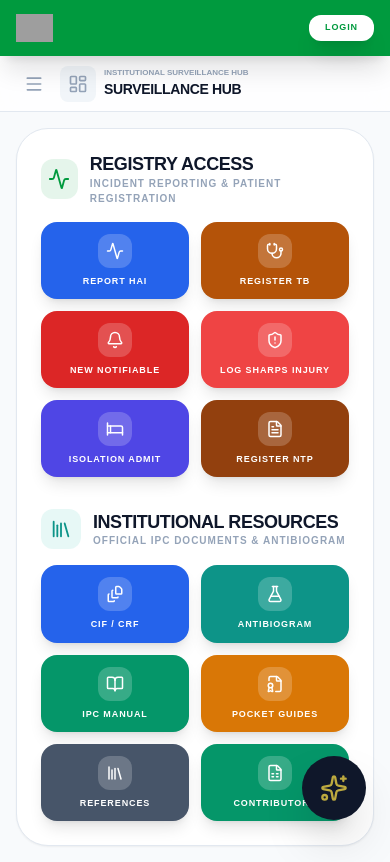
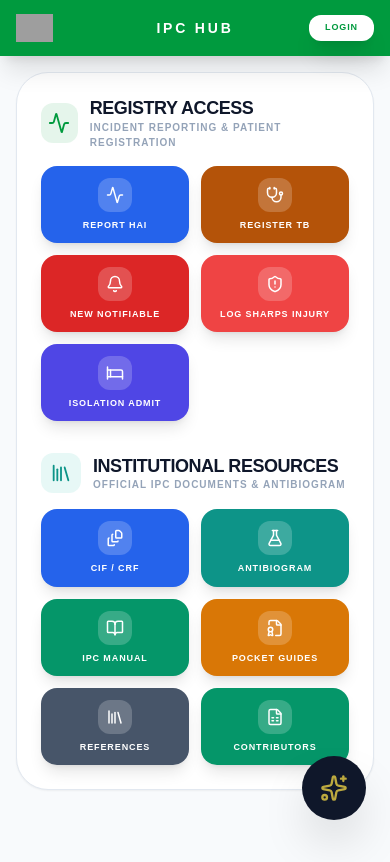
Before and after one commit to osmakqa/ipchubv2, a React (Vite) app: page / in a window 390 px wide. Built offline with nearby package versions, Linux system fonts and the light colour scheme; grey boxes are pictures that could not be loaded.

Commit message:
feat: Restrict access to specific modules when unauthenticated
Hides registry dashboards and the "Register NTP" action from users who are not logged in. This ensures sensitive or restricted data is only accessible to authenticated users.

```diff
--- a/components/Header.tsx
+++ b/components/Header.tsx
@@ -1,4 +1,3 @@
-
 import React, { useState, useEffect } from 'react';
 import { useNavigate, useLocation, useSearchParams } from 'react-router-dom';
 import { useAuth, AppMode } from '../AuthContext';
@@ -57,7 +56,6 @@ const Header: React.FC = () => {
       } else {
         alert("Quick login failed.");
       }
-      // Fix: changed setLogin to setLoading as setLogin is not defined in this scope
       setLoading(false);
     }, 500);
   };
@@ -73,7 +71,7 @@ const Header: React.FC = () => {
 
   return (
     <>
-      <header className={`sticky top-0 z-[100] flex items-center justify-between gap-4 ${getThemeColors()} px-4 md:px-8 py-2 shadow-xl transition-all duration-500 h-14`}>
+      <header className={`sticky top-0 z-[100] flex items-center justify-between gap-4 ${getThemeColors()} px-4 md:px-8 py-2 shadow-xl transition-all duration-500 h-14 relative`}>
         <div className="flex items-center gap-2 md:gap-3 cursor-pointer group shrink-0" onClick={() => navigate('/')}>
           <div className="transition-transform group-hover:scale-105 shrink-0">
             <img src="https://maxterrenal-hash.github.io/justculture/osmak-logo.png" alt="OsMak" className="h-7 md:h-9 w-auto" />
@@ -83,6 +81,12 @@ const Header: React.FC = () => {
             <span className="text-[7px] md:text-[9px] opacity-70 font-black uppercase tracking-widest mt-0.5">IPC Hub</span>
           </div>
         </div>
+
+        {!isAuthenticated && (
+          <div className="absolute left-1/2 -translate-x-1/2 sm:hidden flex flex-col items-center">
+            <span className="text-sm font-black uppercase tracking-[0.2em]">IPC Hub</span>
+          </div>
+        )}
 
         {isAuthenticated && (
           <div className="flex items-center bg-black/20 rounded-full p-0.5 backdrop-blur-xl border border-white/10 shadow-inner">
@@ -144,7 +148,7 @@ const Header: React.FC = () => {
 
       {showLogin && (
         <div className="fixed inset-0 z-[200] flex items-center justify-center bg-slate-900/70 backdrop-blur-md p-4 animate-in fade-in duration-300">
-            <div className="bg-white rounded-[3rem] shadow-2xl w-full max-w-md overflow-hidden animate-in zoom-in-95 duration-500">
+            <div className="bg-white rounded-[3rem] shadow-2xl w-full max-md overflow-hidden animate-in zoom-in-95 duration-500">
                 <div className="bg-slate-900 p-10 text-white text-center relative overflow-hidden">
                     <div className="absolute top-0 left-0 w-full h-full opacity-10 pointer-events-none">
                         <div className="absolute inset-0 bg-[radial-gradient(circle_at_50%_50%,_rgba(255,255,255,0.1)_0%,_transparent_50%)] animate-pulse"></div>
--- a/components/SurveillanceHub.tsx
+++ b/components/SurveillanceHub.tsx
@@ -104,7 +104,7 @@ const OverviewModule: React.FC = () => {
       { label: 'Log Sharps Injury', path: '/report-needlestick', icon: <ShieldAlert size={18}/>, color: 'bg-red-500' },
       { label: 'Isolation Admit', path: '/report-isolation', icon: <Bed size={18}/>, color: 'bg-indigo-600' },
       { label: 'Register NTP', path: '/report-ntp', icon: <FileText size={18}/>, color: 'bg-amber-800' },
-    ];
+    ].filter(action => action.label !== 'Register NTP' || isAuthenticated);
 
     const resourceActions = [
       { label: 'CIF / CRF', module: 'cif-crf', icon: <FileStack size={18}/>, color: 'bg-blue-600' },
@@ -290,9 +290,8 @@ const SurveillanceHub: React.FC = () => {
   // Logic to hide specific registries when not logged in
   const filterModules = (mods: ModuleConfig[]) => {
     if (isAuthenticated) return mods;
-    // Hide registry dashboards from non-logged in users
-    // Contributors (analytics) remains visible
-    const restrictedIds = ['hai', 'notifiable', 'tb', 'isolation', 'needlestick'];
+    // Hide registry dashboards and NTP from non-logged in users
+    const restrictedIds = ['hai', 'notifiable', 'tb', 'isolation', 'needlestick', 'ntp'];
     return mods.filter(m => !restrictedIds.includes(m.id));
   };
 
@@ -314,15 +313,16 @@ const SurveillanceHub: React.FC = () => {
 
   return (
     <div className="min-h-[calc(100vh-56px)] flex bg-slate-50 relative">
-      {/* Sidebar Backdrop for Mobile */}
-      {isSidebarOpen && window.innerWidth < 1024 && (
+      {/* Sidebar Backdrop for Mobile - Only if authenticated */}
+      {isAuthenticated && isSidebarOpen && window.innerWidth < 1024 && (
         <div
           className="fixed inset-0 bg-slate-900/60 backdrop-blur-sm z-[110] transition-opacity animate-in fade-in"
           onClick={() => setIsSidebarOpen(false)}
         />
       )}
 
-      {/* Sidebar - Conditional Items */}
+      {/* Sidebar - Conditional Items and Visibility */}
+      {isAuthenticated && (
         <aside className={`
           fixed lg:sticky top-0 lg:top-14 z-[120] lg:z-50 h-screen lg:h-[calc(100vh-56px)] bg-slate-900 text-white transition-all duration-300 flex flex-col overflow-hidden
           ${isSidebarOpen ? 'w-72 lg:w-64 translate-x-0' : 'w-0 lg:w-20 -translate-x-full lg:translate-x-0'}
@@ -369,8 +369,10 @@ const SurveillanceHub: React.FC = () => {
               </button>
           </div>
         </aside>
+      )}
 
       <main className="flex-1 min-w-0 flex flex-col">
+        {isAuthenticated && (
           <header className="sticky top-14 z-40 bg-white/80 backdrop-blur-md border-b border-slate-200 px-4 md:px-8 py-3 flex items-center justify-between h-14">
              <div className="flex items-center gap-2 md:gap-3 overflow-hidden">
                 <button onClick={() => setIsSidebarOpen(true)} className="lg:hidden p-2 hover:bg-slate-100 rounded-lg text-slate-400 shrink-0">
@@ -387,6 +389,7 @@ const SurveillanceHub: React.FC = () => {
                 </div>
              </div>
           </header>
+        )}
         <div className="flex-1 p-4 md:p-8">
            <div className="animate-in fade-in duration-500">
               <ActiveComponent
```
Lines whose indentation alone changed are shown as unchanged.
